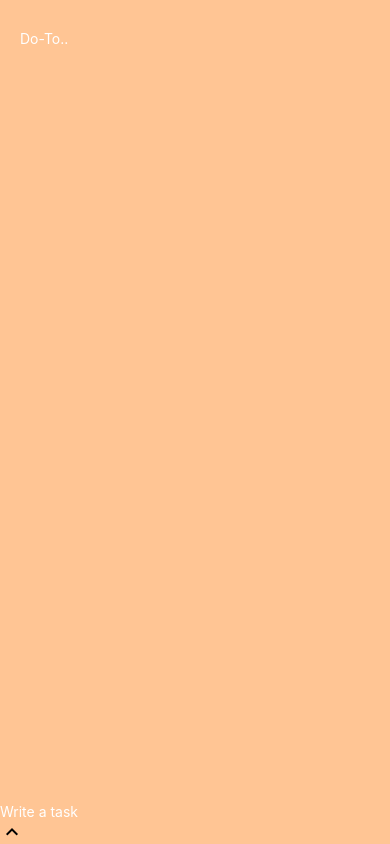
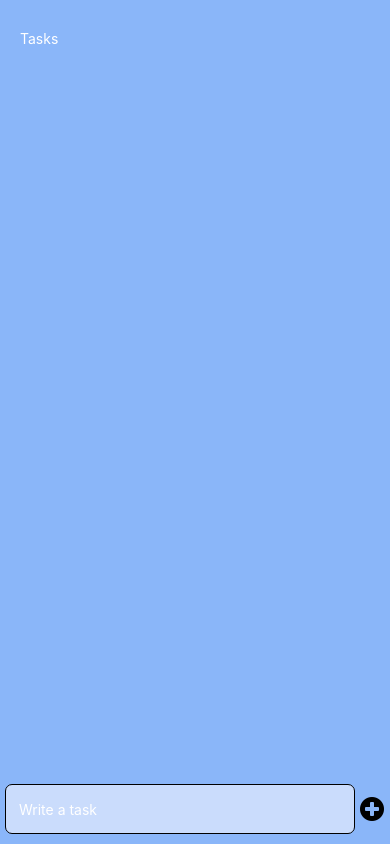
Before and after one commit to Keremyardan/Do-To, a React Native app: screen / in a window 390 px wide. Built offline with nearby package versions, Linux system fonts and the light colour scheme.

Commit message:
minor stylings have been made

```diff
--- a/App.js
+++ b/App.js
@@ -53,7 +53,7 @@ const App = () => {
 
   return (
     <View style={styles.container}>
-      <Text style={styles.heading}>Do-To..</Text>
+      <Text style={styles.heading}>Tasks</Text>
       <ScrollView style={styles.scrollview}>
         {tasks.map((task, index) => (
           <View key={index} style={styles.taskcontainer}>
@@ -69,7 +69,7 @@ const App = () => {
 const styles = StyleSheet.create({
   container: {
     flex: 1,
-    backgroundColor: '#FFC594',
+    backgroundColor: '#8AB6F9',
   },
   heading: {
     color: '#fff',
--- a/components/TaskInputField.js
+++ b/components/TaskInputField.js
@@ -1,6 +1,6 @@
 import { View, KeyboardAvoidingView, StyleSheet, TextInput, TouchableOpacity } from 'react-native'
 import React, {useState}  from 'react'
-import { MaterialIcons } from '@expo/vector-icons';
+import { FontAwesome } from '@expo/vector-icons';
 
 
 const TaskInputField = (props) => {
@@ -12,14 +12,13 @@ const TaskInputField = (props) => {
     }
 
   return (
-    <KeyboardAvoidingView
-    >
-      <TextInput
+    <KeyboardAvoidingView style={styles.container}>
+      <TextInput style={styles.task}
       value={task} onChangeText={text=>setTask(text)} placeholder={'Write a task'} placeholderTextColor={'#fff'}/>
       <TouchableOpacity
       onPress={() => handleAddTask(task)}>
         <View>
-           <MaterialIcons name='keyboard-arrow-up' size={24} color='black' />
+           <FontAwesome style={styles.icon} name='plus-circle' size={28} color='black' />
         </View>
       </TouchableOpacity>
     </KeyboardAvoidingView>
@@ -28,7 +27,21 @@ const TaskInputField = (props) => {
 
 const styles= StyleSheet.create ({
   container:{
-
+    alignItems:'center',
+    flexDirection:'row',
+    marginBottom:10,
+    marginLeft:5
+  },
+  task: {
+    borderWidth:1,
+    borderRadius:7,
+    backgroundColor:'#CADCFC',
+    width:350,
+    height:50,
+    padding:13,
+  },
+  icon:{
+    marginLeft:5,
   }
 })
 
```
